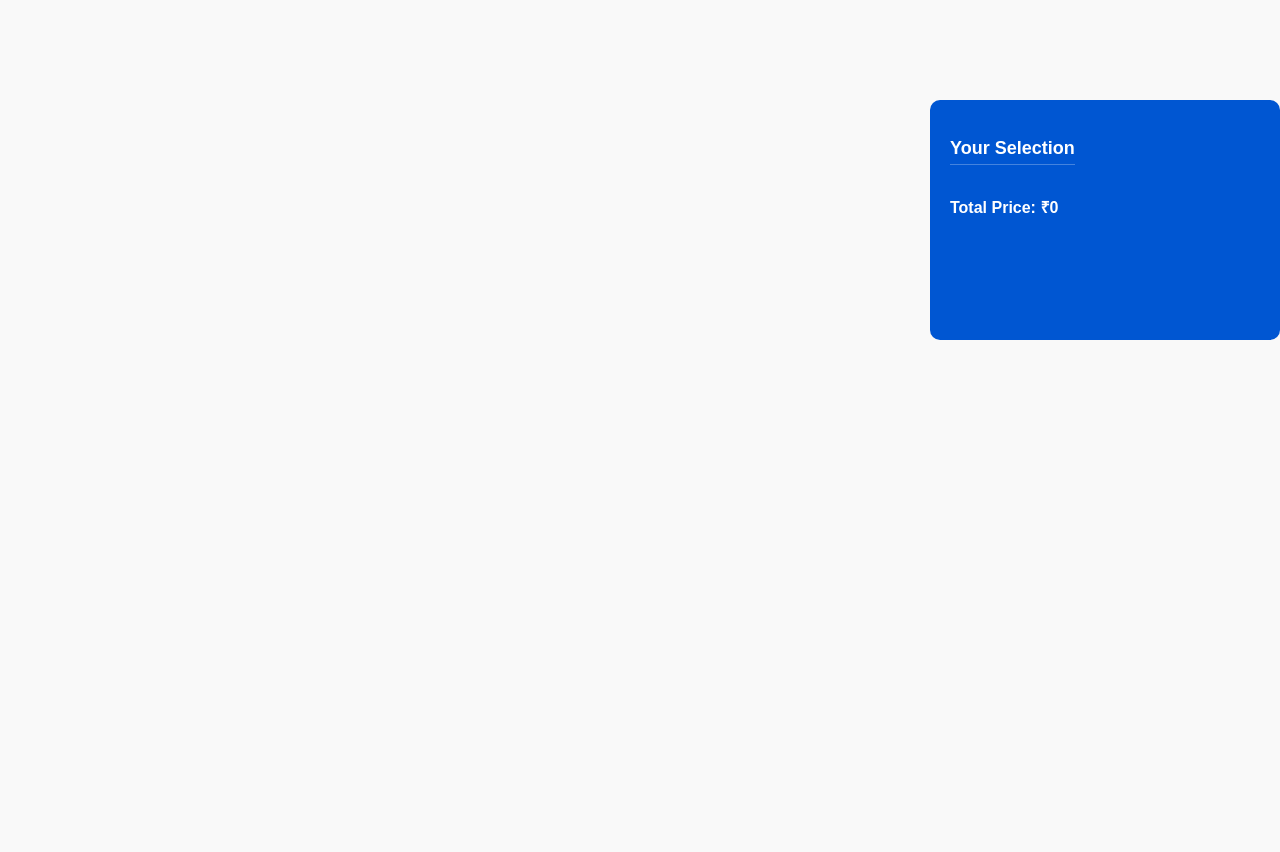
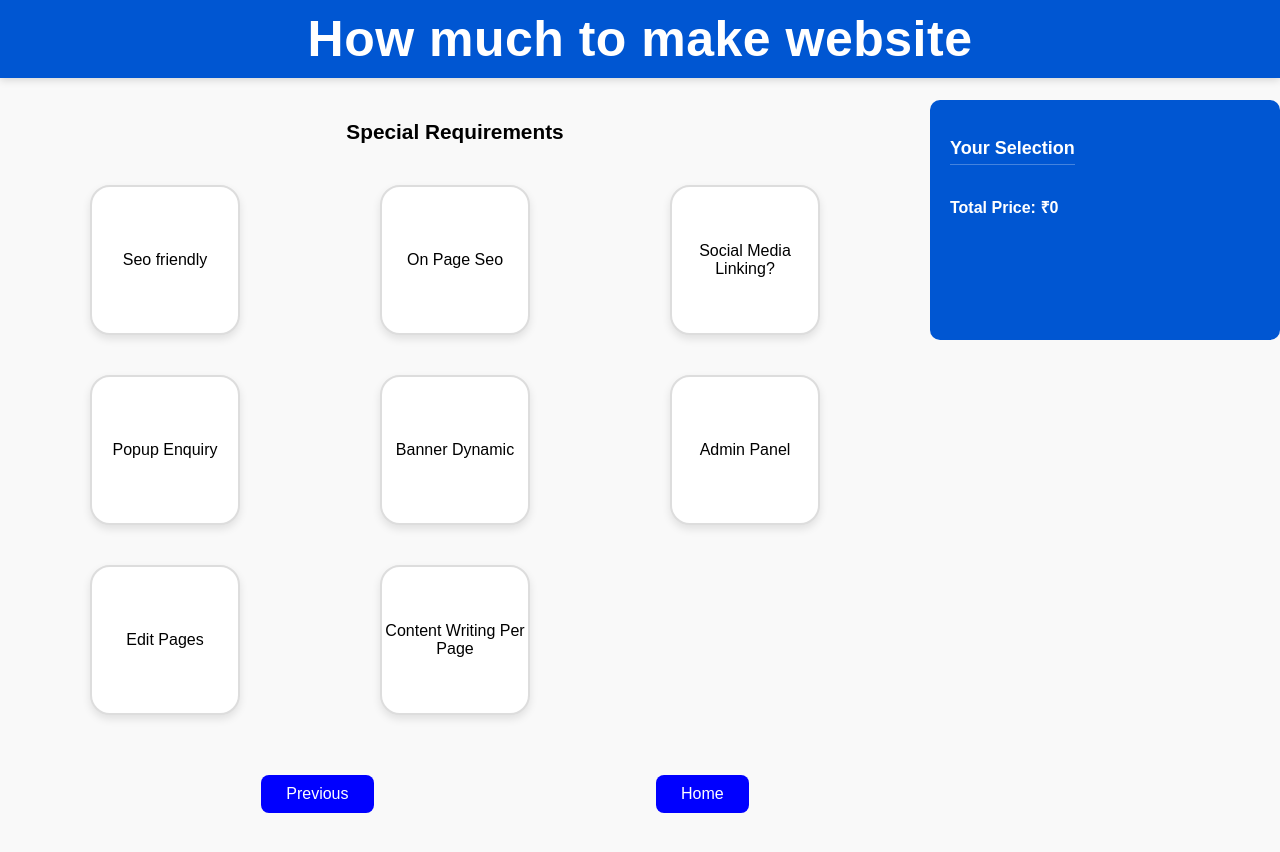
Before and after one commit to jada-chandana/website-calculator, a React (Vite) app: page /nextPages in a window 1280 px wide. Shown: the top 852 px of the page. Before the commit the page ends 800 px from the top, so only its background shows below. Built offline with nearby package versions, Linux system fonts and the light colour scheme.

Commit message:
add SpecialRequirements component
add SpecialRequirements component

```diff
--- a/src/App.jsx
+++ b/src/App.jsx
@@ -5,6 +5,7 @@ import Type from "./components/Type";
 import Domain from "./components/Domain";
 import Sidebar from "./components/Sidebar";
 import Pages from "./components/NumberOfPages";
+import Special from "./components/SpecialRequirements";
 
 function App() {
   const [selectedItems, setSelectedItems] = useState({
@@ -45,7 +46,13 @@ function App() {
                 />
               }
             />
+         <Route
+  path="/nextPages"
+  element={<Special />}
+/>
+
           </Routes>
+
         </div>
 
         {/* Sidebar visible on all pages */}
--- a/src/components/NumberOfPages.jsx
+++ b/src/components/NumberOfPages.jsx
@@ -34,7 +34,7 @@ const Pages = ({ selectedItems = {}, setSelectedItems = () => {} }) => {
               padding: "15px",
               marginBottom: "10px",
               display: "flex",
-              flexDirection: "column", // ✅ Stacked vertically
+              flexDirection: "column",
               alignItems: "center",
               justifyContent: "center",
               gap: "6px",
@@ -46,7 +46,6 @@ const Pages = ({ selectedItems = {}, setSelectedItems = () => {} }) => {
             }}
           >
             <p className="type-name">{item.name}</p>
-
           </li>
         ))}
       </ul>
@@ -59,7 +58,7 @@ const Pages = ({ selectedItems = {}, setSelectedItems = () => {} }) => {
         <NavLink className="next" to="/">
           Previous
         </NavLink>
-        <NavLink className="next" to="/nextpage">
+        <NavLink className="next" to="/nextPages">
           Next
         </NavLink>
       </div>
--- a/src/components/Sidebar.jsx
+++ b/src/components/Sidebar.jsx
@@ -2,10 +2,18 @@ import React from "react";
 import "./Sidebar.css";
 
 const Sidebar = ({ selectedItems }) => {
-  // ✅ Calculate total price safely (if some are undefined)
+  // ✅ Calculate total for domains (array)
+  const domainTotal = Array.isArray(selectedItems.domain)
+    ? selectedItems.domain.reduce(
+        (sum, item) => sum + (item.price ? Number(item.price) : 0),
+        0
+      )
+    : 0;
+
+  // ✅ Final total price
   const totalPrice =
     (selectedItems.type?.price ? Number(selectedItems.type.price) : 0) +
-    (selectedItems.domain?.price ? Number(selectedItems.domain.price) : 0) +
+    domainTotal +
     (selectedItems.pages?.price ? Number(selectedItems.pages.price) : 0);
 
   return (
@@ -25,7 +33,9 @@ const Sidebar = ({ selectedItems }) => {
       {/* Domain */}
       {selectedItems.domain && selectedItems.domain.length > 0 && (
         <div>
-    <p><strong>Selected Domains:</strong></p>
+          <p>
+            <strong>Selected Domains:</strong>
+          </p>
           <ul>
             {selectedItems.domain.map((d, i) => (
               <li key={i}>
@@ -36,12 +46,12 @@ const Sidebar = ({ selectedItems }) => {
         </div>
       )}
 
-
       {/* Pages */}
       {selectedItems.pages && (
         <div>
           <p>
-            <strong>Pages:</strong> {selectedItems.pages.name}</p>
+            <strong>Pages:</strong> {selectedItems.pages.name}
+          </p>
           <p>₹{selectedItems.pages.price}</p>
         </div>
       )}
@@ -63,7 +73,6 @@ const Sidebar = ({ selectedItems }) => {
       )}
 
       {/* ✅ Total Price Section */}
-      {/* <hr style={{ margin: "15px 0" }} /> */}
       <div className="total-section">
         <h4>Total Price: ₹{totalPrice}</h4>
       </div>
--- /dev/null
+++ b/src/components/SpecialRequirements.jsx
@@ -0,0 +1,33 @@
+import React from "react";
+import { NavLink } from "react-router-dom";
+const requirements=[
+    {name:"Seo friendly" ,price:1200},
+    {name:"On Page Seo", price:1200},
+    {name:"Social Media Linking?", price:1200},
+    {name:"Popup Enquiry " ,price:1200},
+    {name:"Banner Dynamic",price:1200},
+    {name:"Admin Panel",price:1200},
+    {name:"Edit Pages",price:1200},
+    {name:"Content Writing Per Page",price:1200},
+]
+const SpecialRequirements = () => {
+  return (
+    <div>
+         <h3 className="head">How much to make website</h3>
+        <h3 className="sub"> Special Requirements</h3>
+      <ul className="item">
+        {requirements.map((requirement,index)=><li key={index}  className="type-card">{requirement.name}</li>)}
+      </ul>
+      <div className="btn">
+        <NavLink className="next" to="/pages">
+          Previous
+        </NavLink>
+        <NavLink className="next" to="/">
+          Home
+        </NavLink>
+      </div>
+    </div>
+  );
+};
+
+export default SpecialRequirements;
```
Lines whose indentation alone changed are shown as unchanged.
